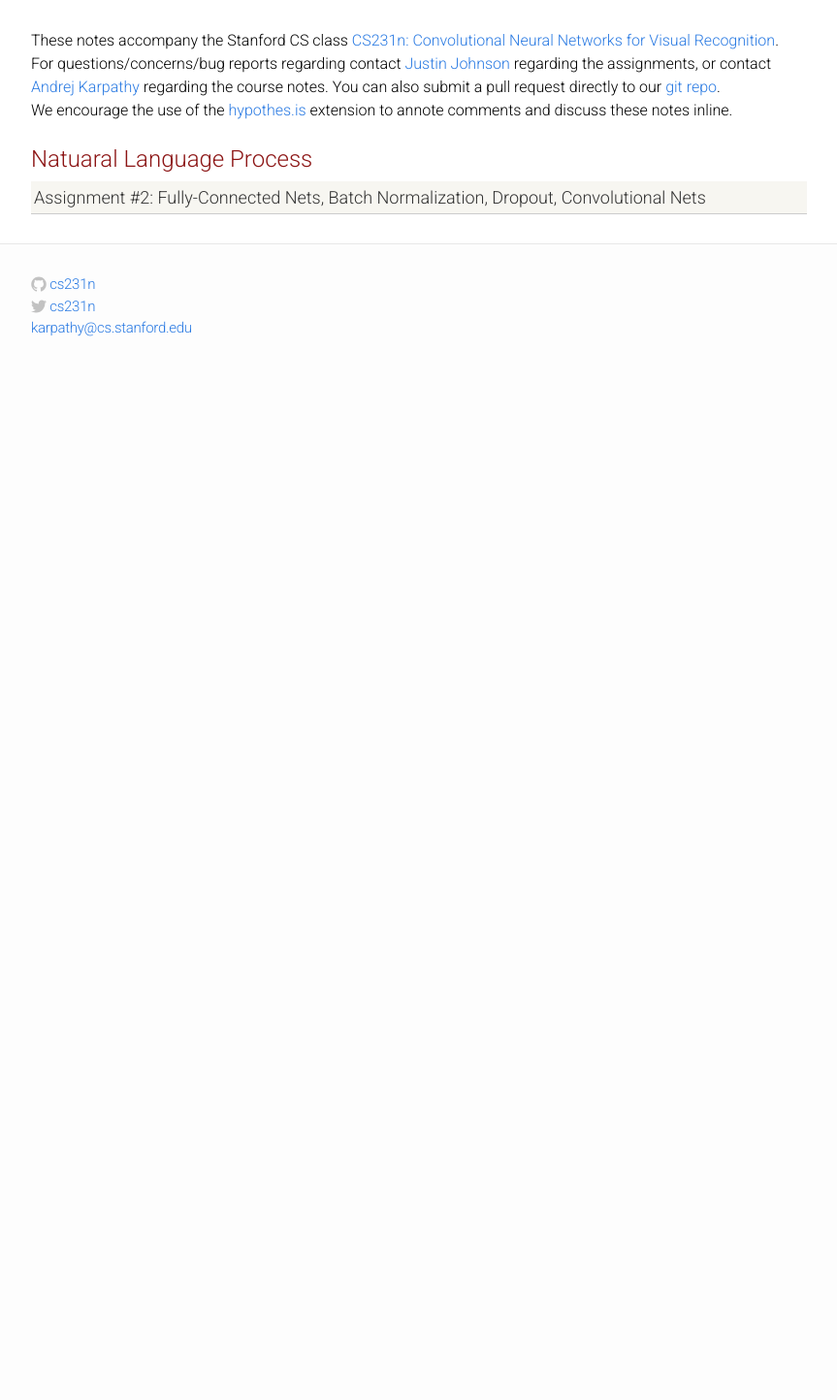
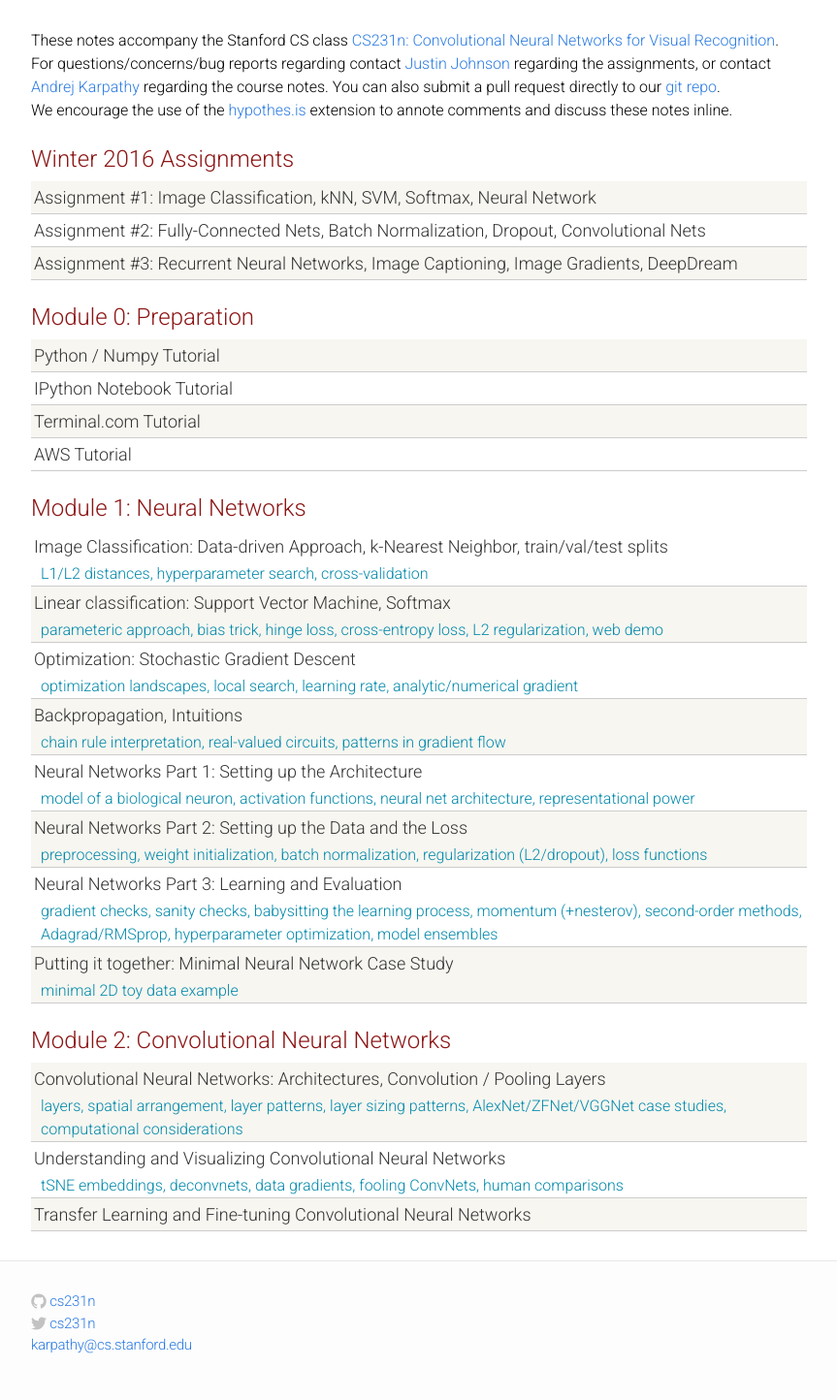
Before and after one commit to wangjialin114/nlp-tensorflow, a Jekyll site: the page built from docs/index.html, in a window 1280 px wide. Shown: the whole page at 97% size, without its empty margins (208-1071 px from the left). Built offline with Jekyll 4.4.1, drawn with Linux system fonts in a browser that asks for light colours; before the commit the page ends 900 px from its top, so only the background shows below that.

Commit message:
Update index.html

```diff
--- a/docs/index.html
+++ b/docs/index.html
@@ -14,7 +14,13 @@
 <div class="home">
   <div class="materials-wrap">
 
-    <div class="module-header">Natuaral Language Process</div>
+    <div class="module-header">Winter 2016 Assignments</div>
+
+    <div class="materials-item">
+      <a href="assignments2016/assignment1/">
+        Assignment #1: Image Classification, kNN, SVM, Softmax, Neural Network
+      </a>
+    </div>
 
     <div class="materials-item">
       <a href="assignments2016/assignment2/">
@@ -23,5 +29,161 @@
       </a>
     </div>
 
+    <div class="materials-item">
+      <a href="assignments2016/assignment3/">
+        Assignment #3: Recurrent Neural Networks, Image Captioning,
+        Image Gradients, DeepDream
+      </a>
+    </div>
+
+    <!--
+    <div class="module-header">Winter 2015 Assignments</div>
+
+    <div class="materials-item">
+      <a href="assignment1/">
+        Assignment #1: Image Classification, kNN, SVM, Softmax
+      </a>
+    </div>
+
+    <div class="materials-item">
+      <a href="assignment2/">
+        Assignment #2: Neural Networks, ConvNets I
+      </a>
+    </div>
+
+    <div class="materials-item">
+      <a href="assignment3/">
+        Assignment #3: ConvNets II, Transfer Learning, Visualization
+      </a>
+    </div>
+  -->
+
+    <div class="module-header">Module 0: Preparation</div>
+
+    <div class="materials-item">
+      <a href="python-numpy-tutorial/">
+        Python / Numpy Tutorial
+      </a>
+    </div>
+
+    <div class="materials-item">
+      <a href="ipython-tutorial/">
+        IPython Notebook Tutorial
+      </a>
+    </div>
+
+    <div class="materials-item">
+      <a href="terminal-tutorial/">
+        Terminal.com Tutorial
+      </a>
+    </div>
+
+    <div class="materials-item">
+      <a href="aws-tutorial/">
+        AWS Tutorial
+      </a>
+    </div>
+
+	 <!-- hardcoding items here to force a specific order -->
+    <div class="module-header">Module 1: Neural Networks</div>
+
+    <div class="materials-item">
+      <a href="classification/">
+        Image Classification: Data-driven Approach, k-Nearest Neighbor, train/val/test splits
+      </a>
+      <div class="kw">
+        L1/L2 distances, hyperparameter search, cross-validation
+      </div>
+    </div>
+
+    <div class="materials-item">
+      <a href="linear-classify/">
+         Linear classification: Support Vector Machine, Softmax
+      </a>
+      <div class="kw">
+        parameteric approach, bias trick, hinge loss, cross-entropy loss, L2 regularization, web demo
+      </div>
+    </div>
+
+    <div class="materials-item">
+      <a href="optimization-1/">
+        Optimization: Stochastic Gradient Descent
+      </a>
+      <div class="kw">
+        optimization landscapes, local search, learning rate, analytic/numerical gradient
+      </div>
+    </div>
+
+    <div class="materials-item">
+      <a href="optimization-2/">
+        Backpropagation, Intuitions
+      </a>
+      <div class="kw">
+        chain rule interpretation, real-valued circuits, patterns in gradient flow
+      </div>
+    </div>
+
+    <div class="materials-item">
+      <a href="neural-networks-1/">
+          Neural Networks Part 1: Setting up the Architecture
+      </a>
+      <div class="kw">
+        model of a biological neuron, activation functions, neural net architecture, representational power
+      </div>
+    </div>
+
+    <div class="materials-item">
+      <a href="neural-networks-2/">
+          Neural Networks Part 2: Setting up the Data and the Loss
+      </a>
+      <div class="kw">
+          preprocessing, weight initialization, batch normalization, regularization (L2/dropout), loss functions
+      </div>
+    </div>
+
+    <div class="materials-item">
+      <a href="neural-networks-3/">
+        Neural Networks Part 3: Learning and Evaluation
+      </a>
+      <div class="kw">
+        gradient checks, sanity checks, babysitting the learning process, momentum (+nesterov), second-order methods, Adagrad/RMSprop, hyperparameter optimization, model ensembles
+      </div>
+    </div>
+
+    <div class="materials-item">
+      <a href="neural-networks-case-study/">
+          Putting it together: Minimal Neural Network Case Study
+      </a>
+      <div class="kw">
+        minimal 2D toy data example
+      </div>
+    </div>
+
+    <div class="module-header">Module 2: Convolutional Neural Networks</div>
+
+    <div class="materials-item">
+      <a href="convolutional-networks/">
+        Convolutional Neural Networks: Architectures, Convolution / Pooling Layers
+      </a>
+      <div class="kw">
+          layers, spatial arrangement, layer patterns, layer sizing patterns, AlexNet/ZFNet/VGGNet case studies, computational considerations
+      </div>
+    </div>
+
+    <div class="materials-item">
+      <a href="understanding-cnn/">
+        Understanding and Visualizing Convolutional Neural Networks
+      </a>
+      <div class="kw">
+        tSNE embeddings, deconvnets, data gradients, fooling ConvNets, human comparisons
+      </div>
+    </div>
+
+    <div class="materials-item">
+      <a href="transfer-learning/">
+        Transfer Learning and Fine-tuning Convolutional Neural Networks
+      </a>
+    </div>
+
   </div>
 </div>
```
